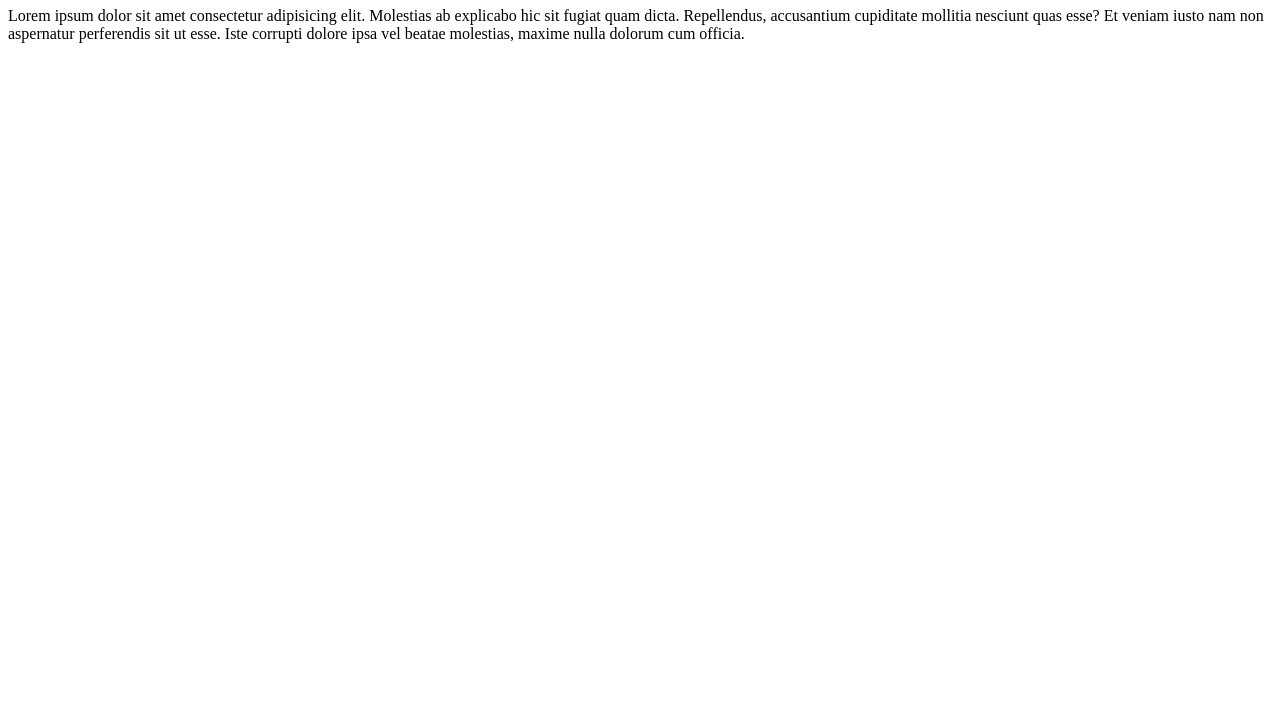
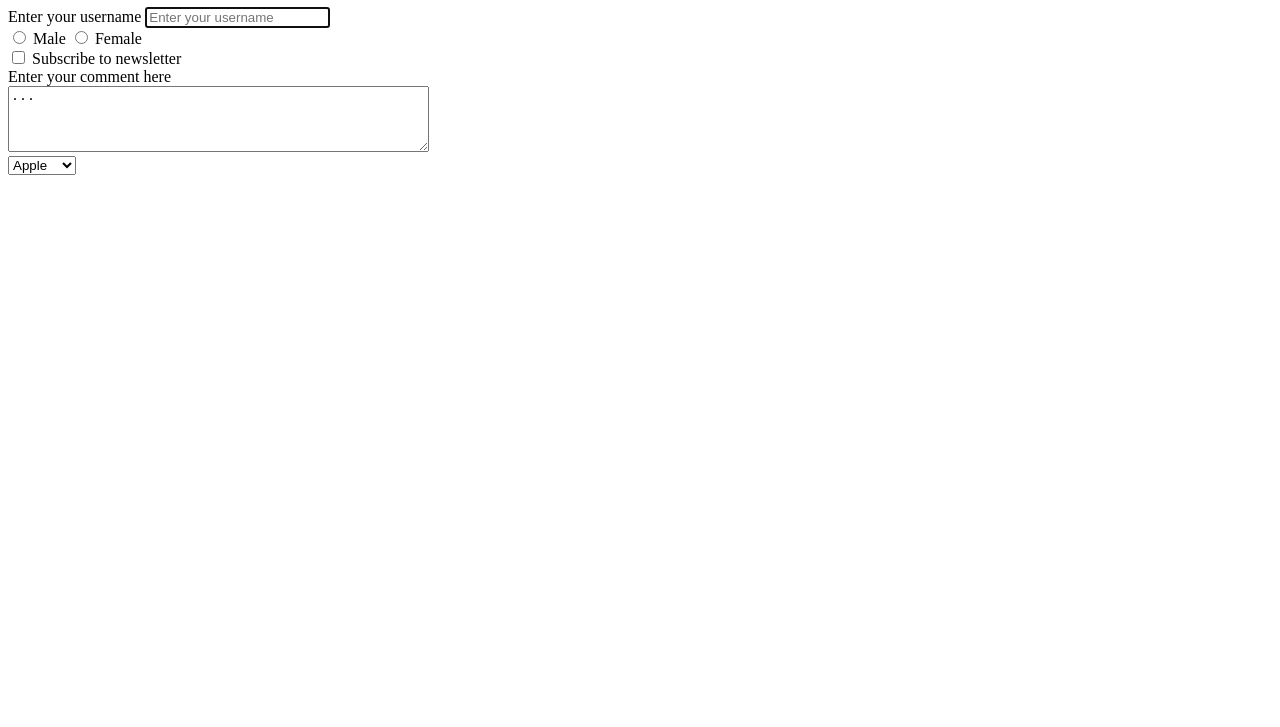
Before and after one commit to RAVIVARMAN771/sigma-web-dev-course, a plain HTML site: page index.html in a window 1280 px wide. Shown: the part 73-800 px from the top of the page. Drawn offline with Linux system fonts and the light colour scheme.

Commit message:
Add files via upload

```diff
--- a/index.html
+++ b/index.html
@@ -1,13 +1,46 @@
 <!DOCTYPE html>
 <html lang="en">
+
 <head>
     <meta charset="UTF-8">
     <meta name="viewport" content="width=device-width, initial-scale=1.0">
-    <meta name="description" content="this is page which contains description About Ravi">
-    <title>About Ravi</title>
+    <title>Froms - Lets to learn it</title>
 </head>
+
 <body>
-   <h1>Ravi</h1>
-   <p>Lorem ipsum dolor sit amet consectetur adipisicing elit. Molestias ab explicabo hic sit fugiat quam dicta. Repellendus, accusantium cupiditate mollitia nesciunt quas esse? Et veniam iusto nam non aspernatur perferendis sit ut esse. Iste corrupti dolore ipsa vel beatae molestias, maxime nulla dolorum cum officia.</p>
+    <h1>Form to apply for - TA</h1>
+    <form action="post">
+        <div>
+            <label for="Username">Enter your username</label>
+
+            <input type="text" id="username" name="username" placeholder="Enter your username" autofocus>
+        </div>
+        </div>
+        <input type="radio" id="male" name="gender" value="male">
+        <label for="male">Male</label>
+        <input type="radio" id="female" name="gender" value="female">
+        <label for="female">Female</label>
+        <div>
+            <div>
+                <input type="checkbox" id="subscribe" name="subscribe" value="yes">
+                <label for="subscribe">Subscribe to newsletter</label>
+            </div>
+            <div>
+                <label for="comment">Enter your comment here</label>
+                <br>
+                <textarea id="comment"name="comment" rows="4" cols="50">...
+              </textarea>
+            </div>
+            <div>
+                <select name="fruits">
+                    <option value="apple">Apple</option>
+                    <option value="banana">Banana</option>
+                    <option value="cherry">Cherry</option>
+              </select>
+            </div>
+    </form>
+
+
 </body>
+
 </html>
```
